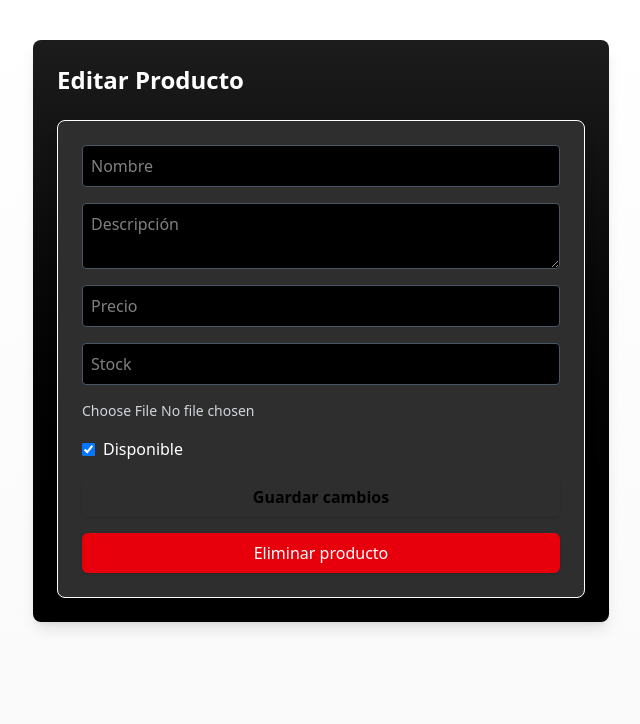
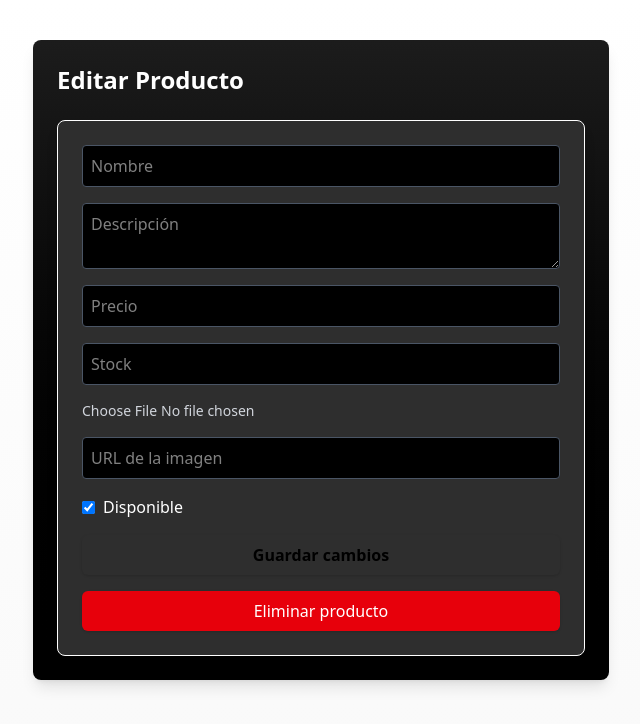
Before and after one commit to sergio-010/licorera, a Next.js app: page /admin/edit/1 in a window 1280 px wide. Shown: the top 724 px of the page, without its empty margins (319-959 px from the left). Built offline with nearby package versions, Linux system fonts and the light colour scheme; no server answers; the database is empty.

Commit message:
Add image URL field to product forms

```diff
--- a/src/app/admin/edit/[id]/page.tsx
+++ b/src/app/admin/edit/[id]/page.tsx
@@ -16,6 +16,7 @@ export default function EditProductPage() {
     price: string
     stock: string
     available: boolean
+    image_url: string
   }
 
   const [form, setForm] = useState<FormState>({
@@ -24,6 +25,7 @@ export default function EditProductPage() {
     price: '',
     stock: '',
     available: true,
+    image_url: '',
   })
   const [imageFile, setImageFile] = useState<File | null>(null)
 
@@ -37,6 +39,7 @@ export default function EditProductPage() {
           price: String(data.price),
           stock: String(data.stock),
           available: data.available,
+          image_url: data.image_url,
         })
       }
       setLoading(false)
@@ -56,7 +59,7 @@ export default function EditProductPage() {
   const handleSubmit = async (e: React.FormEvent) => {
     e.preventDefault()
 
-  let imageUrl = ''
+  let imageUrl = form.image_url
   if (imageFile) {
     const uploaded = await uploadProductImage(imageFile)
     if (!uploaded) {
@@ -74,7 +77,7 @@ export default function EditProductPage() {
         price: Number(form.price),
         stock: Number(form.stock),
         available: form.available,
-        ...(imageUrl ? { image_url: imageUrl } : {}),
+        image_url: imageUrl,
       })
       .eq('id', productId)
 
@@ -132,6 +135,14 @@ export default function EditProductPage() {
           className="p-2 rounded bg-black text-white border border-gray-600"
         />
         <input type="file" accept="image/*" onChange={(e) => setImageFile(e.target.files?.[0] ?? null)} className="text-sm text-gray-300" />
+        <input
+          type="text"
+          name="image_url"
+          placeholder="URL de la imagen"
+          value={form.image_url}
+          onChange={handleChange}
+          className="p-2 rounded bg-black text-white border border-gray-600"
+        />
         <label className="flex items-center gap-2">
           <input type="checkbox" name="available" checked={form.available} onChange={handleChange} />
           Disponible
--- a/src/app/admin/new/page.tsx
+++ b/src/app/admin/new/page.tsx
@@ -13,6 +13,7 @@ export default function CreateProductPage() {
         price: '',
         stock: '',
         available: true,
+        image_url: '',
     });
     const [imageFile, setImageFile] = useState<File | null>(null);
     const [uploading, setUploading] = useState(false);
@@ -30,7 +31,7 @@ export default function CreateProductPage() {
         e.preventDefault();
         setUploading(true);
 
-        let imageUrl = '';
+        let imageUrl = form.image_url;
 
         if (imageFile) {
             const uploaded = await uploadProductImage(imageFile);
@@ -105,6 +106,14 @@ export default function CreateProductPage() {
                     onChange={(e) => setImageFile(e.target.files?.[0] ?? null)}
                     className="text-sm text-gray-300"
                 />
+                <input
+                    type="text"
+                    name="image_url"
+                    placeholder="URL de la imagen"
+                    value={form.image_url}
+                    onChange={handleChange}
+                    className="p-2 rounded bg-black text-white border border-gray-600"
+                />
                 <label className="flex items-center gap-2">
                     <input
                         type="checkbox"
--- a/src/app/admin/page.tsx
+++ b/src/app/admin/page.tsx
@@ -21,6 +21,7 @@ export default async function AdminPage() {
                             <th className="p-2 text-left border-b border-gold">Nombre</th>
                             <th className="p-2 text-left border-b border-gold">Precio</th>
                             <th className="p-2 text-left border-b border-gold">Stock</th>
+                            <th className="p-2 text-left border-b border-gold">Disponible</th>
                             <th className="p-2 text-left border-b border-gold">Acciones</th>
                         </tr>
                     </thead>
@@ -30,6 +31,7 @@ export default async function AdminPage() {
                                 <td className="p-2">{product.name}</td>
                                 <td className="p-2">${product.price.toLocaleString()}</td>
                                 <td className="p-2">{product.stock}</td>
+                                <td className="p-2">{product.available ? 'Sí' : 'No'}</td>
                                 <td className="p-2">
                                     <Link
                                         href={`/admin/edit/${product.id}`}
```
